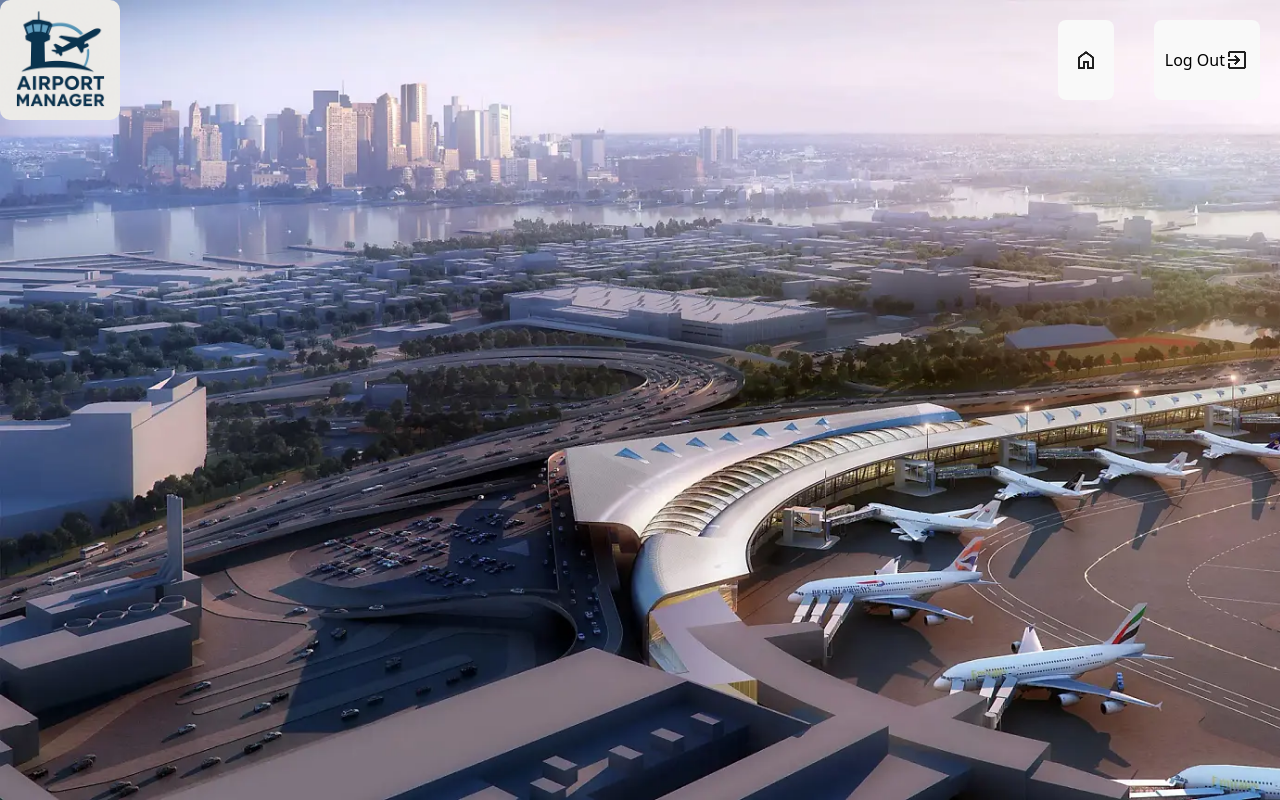
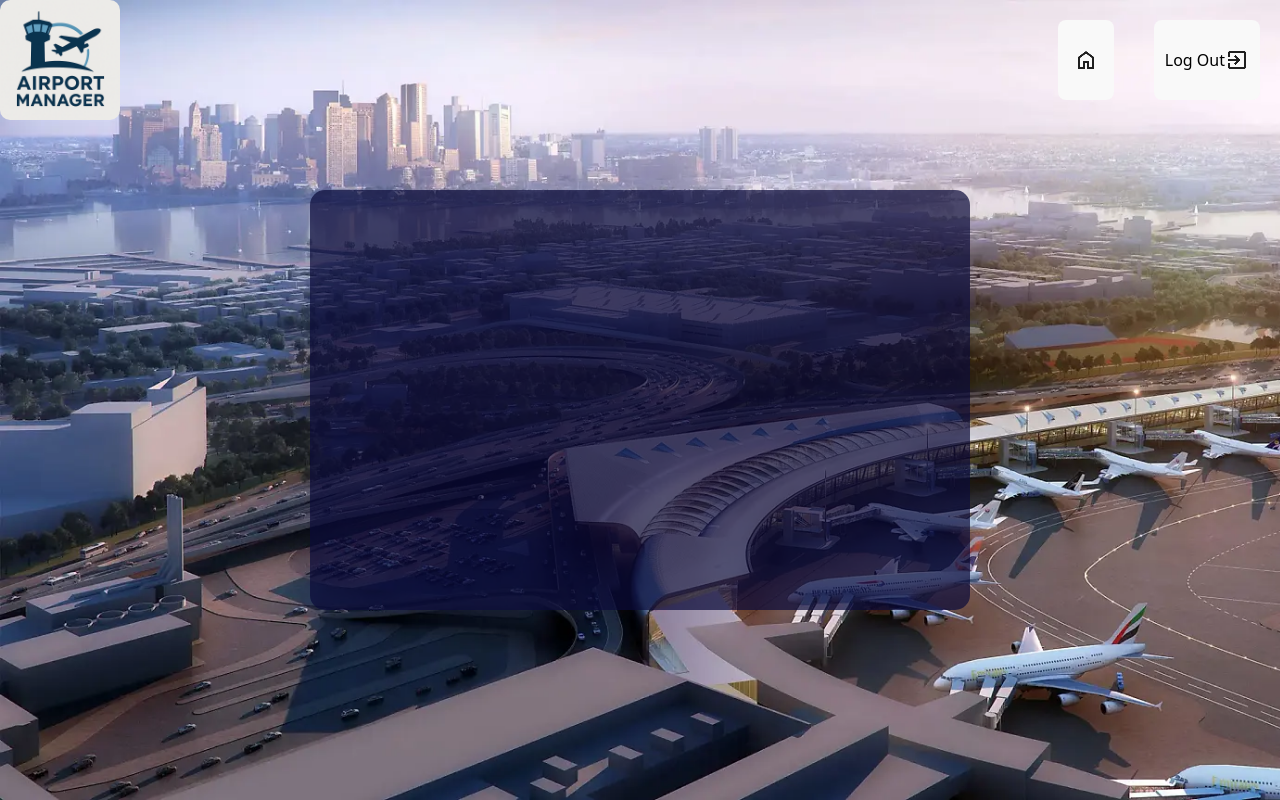
Before and after one commit to DanielRJilek/airport_management, a React (Vite) app: page /StaffPage in a window 1280 px wide. Built offline with nearby package versions, Linux system fonts and the light colour scheme.

Commit message:
Fixed all data pages and added all to router

```diff
--- a/src/main.jsx
+++ b/src/main.jsx
@@ -10,6 +10,7 @@ import PassengersPage from './pages/PassengersPage.jsx'
 import StaffPage from './pages/StaffPage.jsx'
 import AircraftPage from './pages/AircraftPage.jsx'
 import FlightsPage from './pages/FlightsPage.jsx'
+import AirlinesPage from './pages/AirlinesPage.jsx'
 
 const router = createBrowserRouter([
   {
@@ -39,6 +40,10 @@ const router = createBrowserRouter([
   {
     path: "FlightsPage",
     element: <FlightsPage />,
+  },
+  {
+    path: "AirlinesPage",
+    element: <AirlinesPage />,
   }
 ]);
 
--- a/src/pages/AircraftPage.jsx
+++ b/src/pages/AircraftPage.jsx
@@ -2,6 +2,7 @@ import { useState } from "react";
 import  Menu  from "../components/Menu"
 import MenuOption from "../components/MenuOption"
 import Header from "../components/Header";
+import DataHolder from "../components/DataHolder";
 
 function AircraftPage() {
     return(
--- a/src/pages/AirlinesPage.jsx
+++ b/src/pages/AirlinesPage.jsx
@@ -1,3 +1,9 @@
+import DataHolder from "../components/DataHolder";
+import { useState } from "react";
+import Menu from "../components/Menu"
+import MenuOption from "../components/MenuOption"
+import Header from "../components/Header";
+
 function AirlinesPage() {
     return(
         <div className="page">
--- a/src/pages/AirportsPage.jsx
+++ b/src/pages/AirportsPage.jsx
@@ -2,6 +2,7 @@ import { useState } from "react";
 import  Menu  from "../components/Menu"
 import MenuOption from "../components/MenuOption"
 import Header from "../components/Header";
+import DataHolder from "../components/DataHolder";
 
 function AirportsPage() {
     return(
--- a/src/pages/PassengersPage.jsx
+++ b/src/pages/PassengersPage.jsx
@@ -2,6 +2,7 @@ import { useState } from "react";
 import  Menu  from "../components/Menu"
 import MenuOption from "../components/MenuOption"
 import Header from "../components/Header";
+import DataHolder from "../components/DataHolder";
 
 function CustomersPage() {
     return(
--- a/src/pages/StaffPage.jsx
+++ b/src/pages/StaffPage.jsx
@@ -2,12 +2,14 @@ import { useState } from "react";
 import  Menu  from "../components/Menu"
 import MenuOption from "../components/MenuOption"
 import Header from "../components/Header";
+import DataHolder from "../components/DataHolder";
 
 function StaffPage() {
     return(
         <div className="page">
             <Header/>
             {/* <Menu></Menu> */}
+            <DataHolder/>
         </div>
     )
 }
```
Also changed, not shown: src/pages/MainMenuPage.jsx (line endings or trailing spaces).
